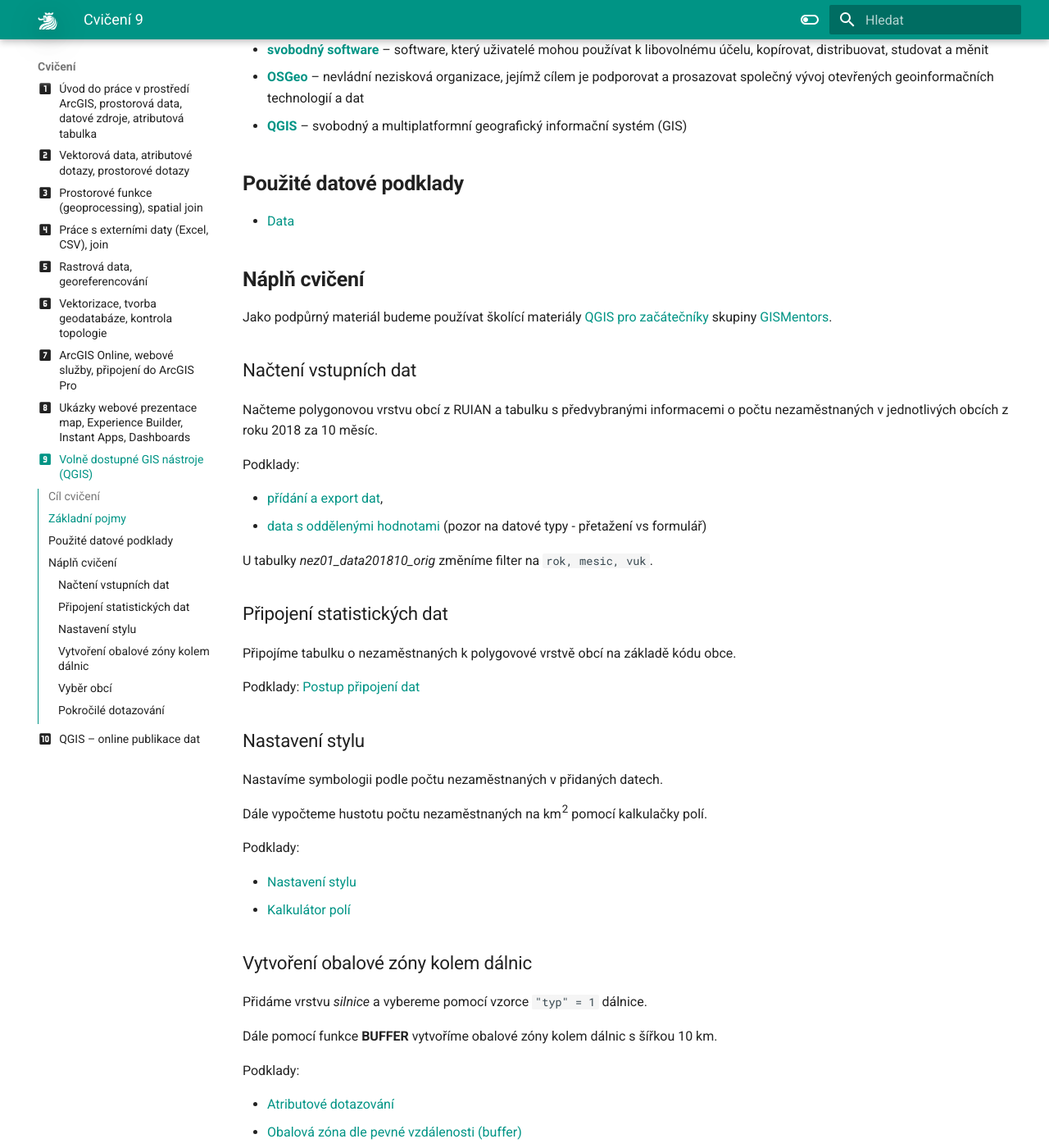
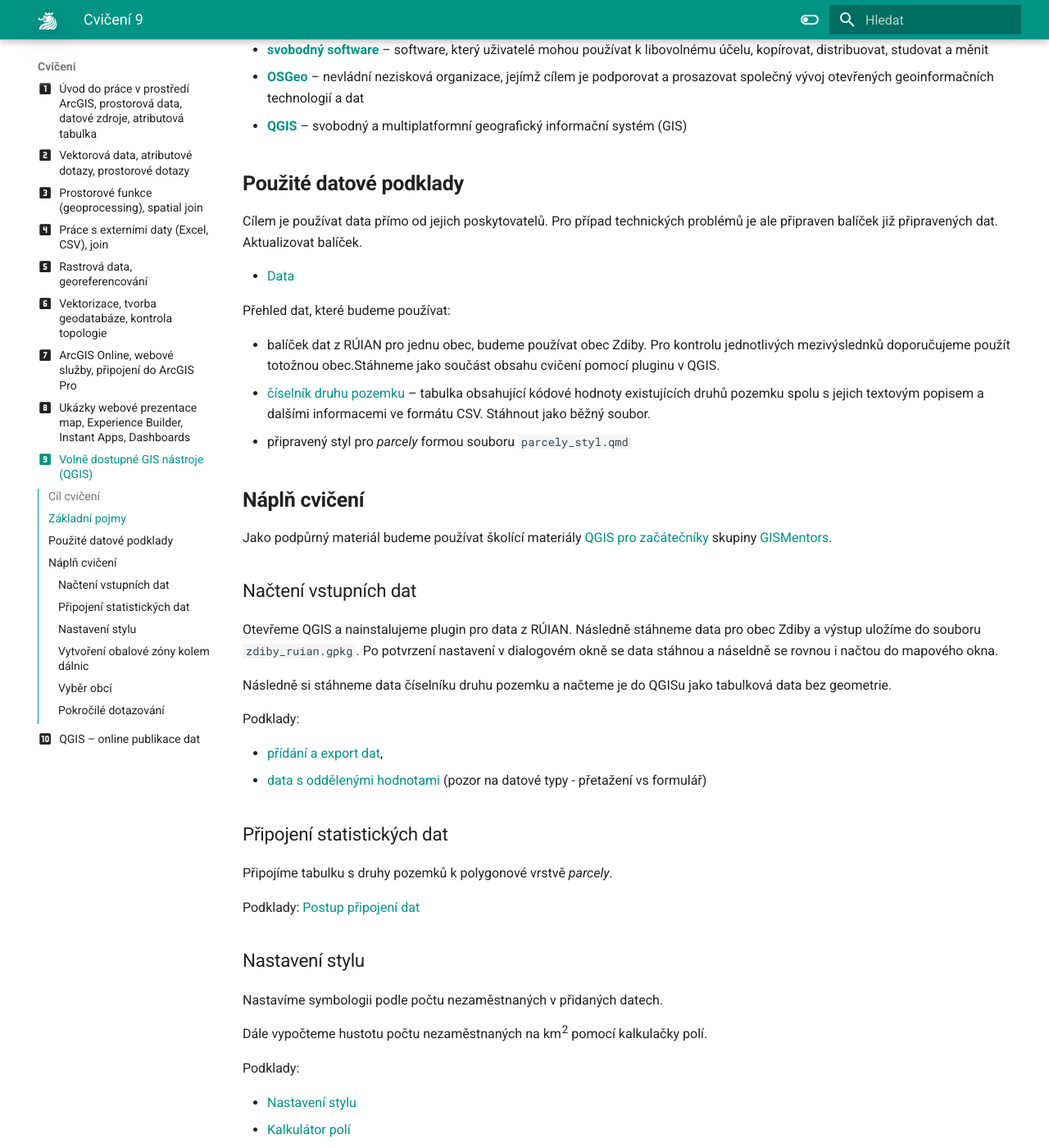
Before and after one commit to k155gis0/gis1, an MkDocs documentation site: the page built from docs/cviceni/cviceni9.md, in a window 1280 px wide and 1400 px high, scrolled down 381 px. Shown: the whole window at 82% size. Built offline with MkDocs 1.6.1 and Material for MkDocs 9.7.7, drawn with Linux system fonts in a browser that asks for light colours.

Commit message:
update cviceni9

```diff
--- a/docs/cviceni/cviceni9.md
+++ b/docs/cviceni/cviceni9.md
@@ -24,7 +24,16 @@ rovině je prezentován [QGIS](https://qgis.org).
 
 ## Použité datové podklady
 
+Cílem je používat data přímo od jejich poskytovatelů. Pro případ technických problémů je ale připraven balíček již připravených dat. Aktualizovat balíček.
+
 - [Data](https://geo.fsv.cvut.cz/vyuka/155gis1/geodata/gis1-cviceni10.zip)
+
+Přehled dat, které budeme používat:
+
+- balíček dat z RÚIAN pro jednu obec, budeme používat obec Zdiby. Pro kontrolu jednotlivých mezivýslednků doporučujeme použít totožnou obec.Stáhneme jako součást obsahu cvičení pomocí pluginu v QGIS.
+- [číselník druhu pozemku](https://services.cuzk.cz/sestavy/cis/SC_D_POZEMKU.zip) – tabulka obsahující kódové hodnoty existujících druhů pozemku spolu s jejich textovým popisem a dalšími informacemi ve formátu CSV. Stáhnout jako běžný soubor.
+- připravený styl pro *parcely* formou souboru ``parcely_styl.qmd``
+
 
 ## Náplň cvičení
 
@@ -34,9 +43,9 @@ začátečníky](https://gismentors.github.io/qgis-zacatecnik) skupiny
 
 ### Načtení vstupních dat
 
-Načteme polygonovou vrstvu obcí z RUIAN a tabulku s předvybranými
-informacemi o počtu nezaměstnaných v jednotlivých obcích z roku 2018
-za 10 měsíc.
+Otevřeme QGIS a nainstalujeme plugin pro data z RÚIAN. Následně stáhneme data pro obec Zdiby a výstup uložíme do souboru ``zdiby_ruian.gpkg``. Po potvrzení nastavení v dialogovém okně se data stáhnou a náseldně se rovnou i  načtou do mapového okna.
+
+Následně si stáhneme data číselníku druhu pozemku a načteme je do QGISu jako tabulková data bez geometrie.
 
 Podklady:
 
@@ -46,13 +55,10 @@ Podklady:
   hodnotami](https://gismentors.github.io/qgis-zacatecnik/vektorova_data/import_delim.html#import-dat)
   (pozor na datové typy - přetažení vs formulář)
 
-U tabulky *nez01_data201810_orig* změníme filter na ``rok, mesic,
-vuk``.
 
 ### Připojení statistických dat
 
-Připojíme tabulku o nezaměstnaných k polygovové vrstvě obcí na základě
-kódu obce.
+Připojíme tabulku s druhy pozemků k polygonové vrstvě *parcely*.
 
 Podklady: [Postup
 připojení dat](https://gismentors.github.io/qgis-zacatecnik/vektorova_data/join.html#postup-pripojeni)
```
